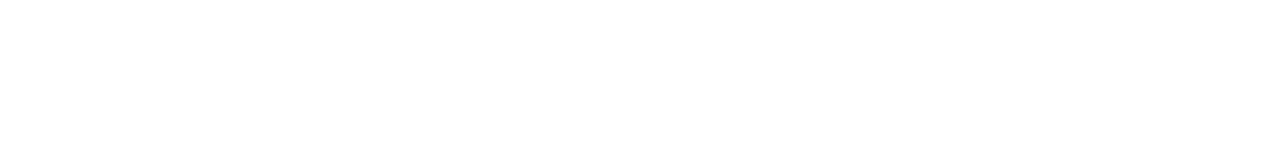
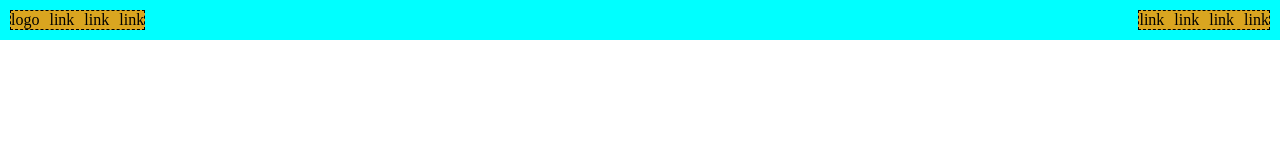
Before and after one commit to emanuelesguerzo/htmlcss-dropbox, a plain HTML site: page index.html in a window 1280 px wide. Drawn offline with Linux system fonts and the light colour scheme.

Commit message:
feat: header structure

```diff
--- a/css/styles.css
+++ b/css/styles.css
@@ -7,9 +7,60 @@
 
 img {
     max-width: 100%;
+    /* debug */
+    border: 1px dashed black;
+    min-height: 10px;
+
 }
 
 a {
     text-decoration: none;
     color: inherit;
 }
+
+ul {
+    list-style: none;
+}
+
+/* COMMON */
+/* Layout */
+
+.container-big {
+    max-width: 1100px;
+    margin: 0 auto;
+    width: 80%;
+}
+
+.container-small {
+    max-width: 1100px;
+    margin: 0 auto;
+    width: 60%;
+}
+
+/* Header */
+.header {
+    padding: 10px;
+    /* debug */
+    background-color: cyan;
+}
+
+.nav {
+    display: flex;
+    justify-content: space-between;
+}
+
+.header-left,
+.header-right,
+.header-right ul,
+.header-left ul {
+    display: flex;
+    align-items: center;
+    gap: 10px;
+}
+
+.header-left,
+.header-right {
+    /* debug */
+    background-color: goldenrod;
+    border: 1px dashed black;
+}
--- a/index.html
+++ b/index.html
@@ -3,12 +3,43 @@
 <head>
     <meta charset="UTF-8">
     <meta name="viewport" content="width=device-width, initial-scale=1.0">
+
+    <link rel="stylesheet" href="./css/styles.css">
     <title>Dropbox</title>
 </head>
 <body>
 
     <!-- Header -->
-    <header>
+    <header class="header">
+
+        <!-- Nav -->
+        <nav class="nav">
+
+            <div class="header-left">
+                <div class="logo">logo</div>
+                <ul>
+                    <li>link</li>
+                    <li>link</li>
+                    <li>link</li>
+                </ul>
+
+            </div>
+            <div class="header-right">
+                <ul>
+                    <li>link</li>
+                    <li>link</li>
+                    <li>link</li>
+                    <li>
+                        <div class="btn">
+                            link
+                        </div>
+                    </li>
+                </ul>
+
+            </div>
+
+        </nav>
+        <!-- /Nav -->
 
     </header>
     <!-- /Header -->
```
